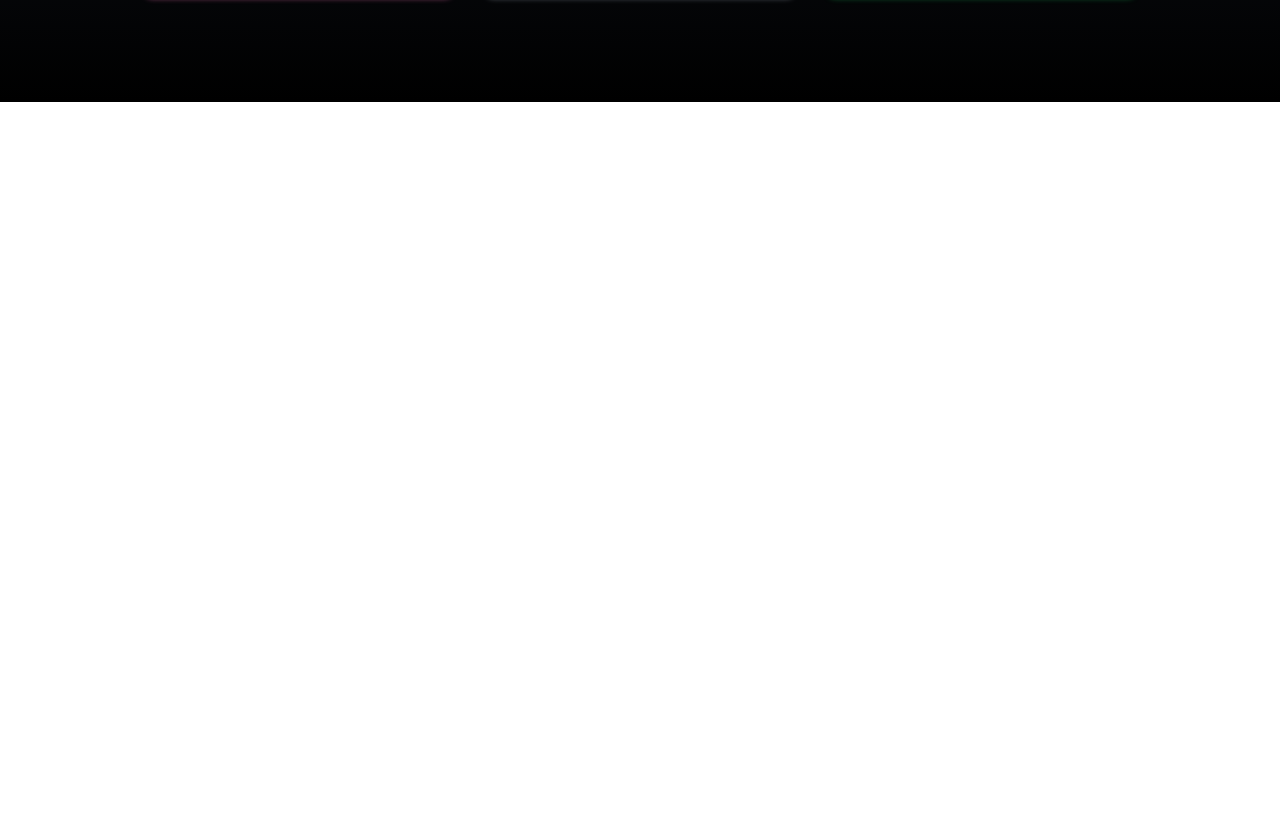
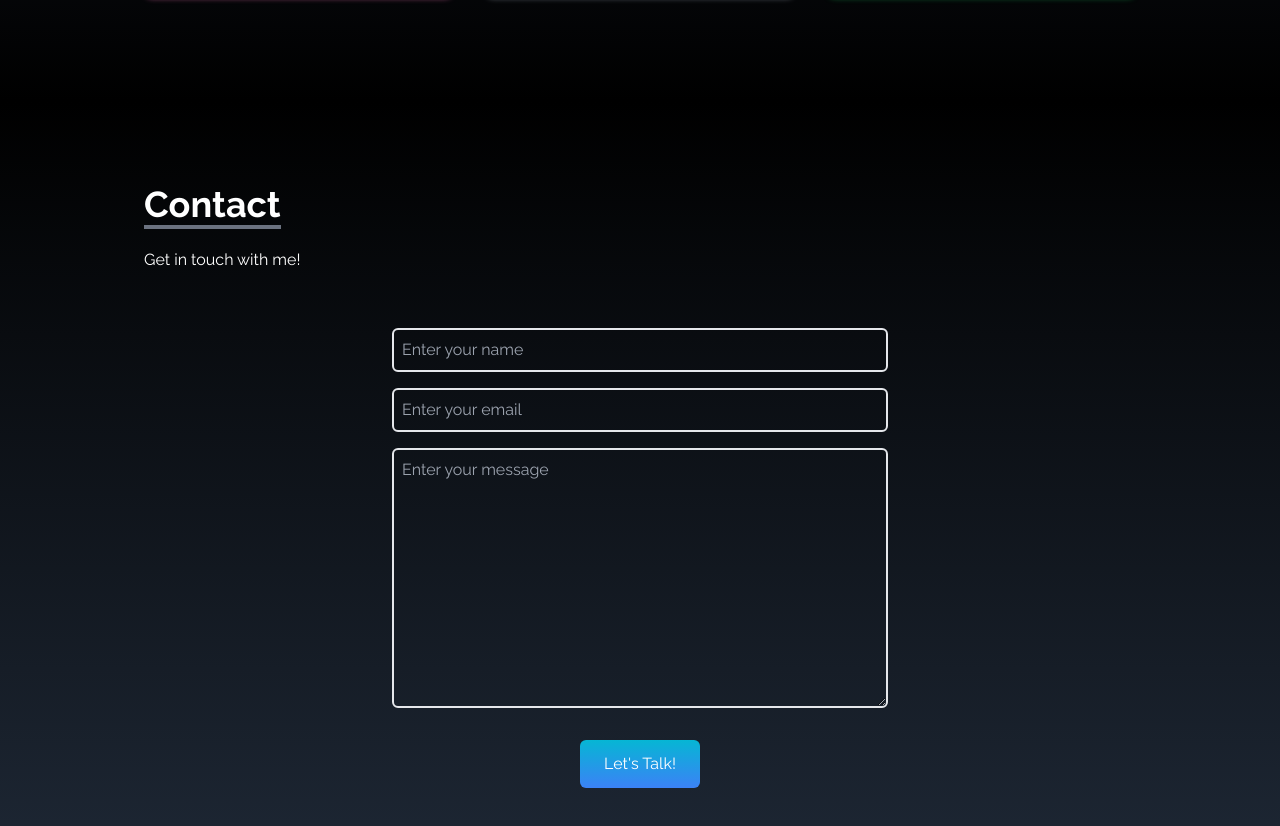
Before and after one commit to itzzmerov/react-tailwind-online-portfolio, a React (Create React App) app in the folder online-portfolio/: page / in a window 1280 px wide. Shown: the part 3098-3924 px from the top of the page. Before the commit the page ends 3200 px from the top, so only its background shows below. Built offline with nearby package versions, Linux system fonts and the light colour scheme.

Commit message:
Added "Contact" section

```diff
--- a/online-portfolio/src/App.js
+++ b/online-portfolio/src/App.js
@@ -1,4 +1,5 @@
 import About from "./components/About";
+import Contact from "./components/Contact";
 import Experience from "./components/Experience";
 import Home from "./components/Home";
 import NavBar from "./components/NavBar";
@@ -13,6 +14,7 @@ function App() {
       <About />
       <Portfolio />
       <Experience />
+      <Contact />
 
       <SocialLinks />
     </div>
--- /dev/null
+++ b/online-portfolio/src/components/Contact.jsx
@@ -0,0 +1,26 @@
+import React from 'react'
+
+const Contact = () => {
+    return (
+        <div name='contact' className='w-full h-screen bg-gradient-to-b from-black to-gray-800 p-4 text-white'>
+            <div className='flex flex-col p-4 justify-center max-w-screen-lg mx-auto h-full'>
+                <div className='pb-8'>
+                    <p className='text-4xl font-bold inline border-b-4 border-gray-500'>Contact</p>
+                    <p className='py-6'>Get in touch with me!</p>
+                </div>
+
+                <div className='flex justify-center items-center'>
+                    <form action='https://getform.io/f/350fc260-60c3-4b2c-9d74-c284d0b8b38b' method='post' className='flex flex-col w-full md:w-1/2'>
+                        <input type='text' name='name' placeholder='Enter your name' className='p-2 bg-transparent border-2 rounded-md text-white focus:outline-none' />
+                        <input type='text' name='email' placeholder='Enter your email' className='my-4 p-2 bg-transparent border-2 rounded-md text-white focus:outline-none' />
+                        <textarea name='message' rows='10' placeholder='Enter your message' className='p-2 bg bg-transparent border-2 rounded-md text-white focus:outline-none'></textarea>
+
+                        <button className='text-white bg-gradient-to-b from-cyan-500 to-blue-500 px-6 py-3 my-8 mx-auto flex items-center rounded-md hover:scale-110 duration-300'>Let's Talk!</button>
+                    </form>
+                </div>
+            </div>
+        </div>
+    )
+}
+
+export default Contact
```
